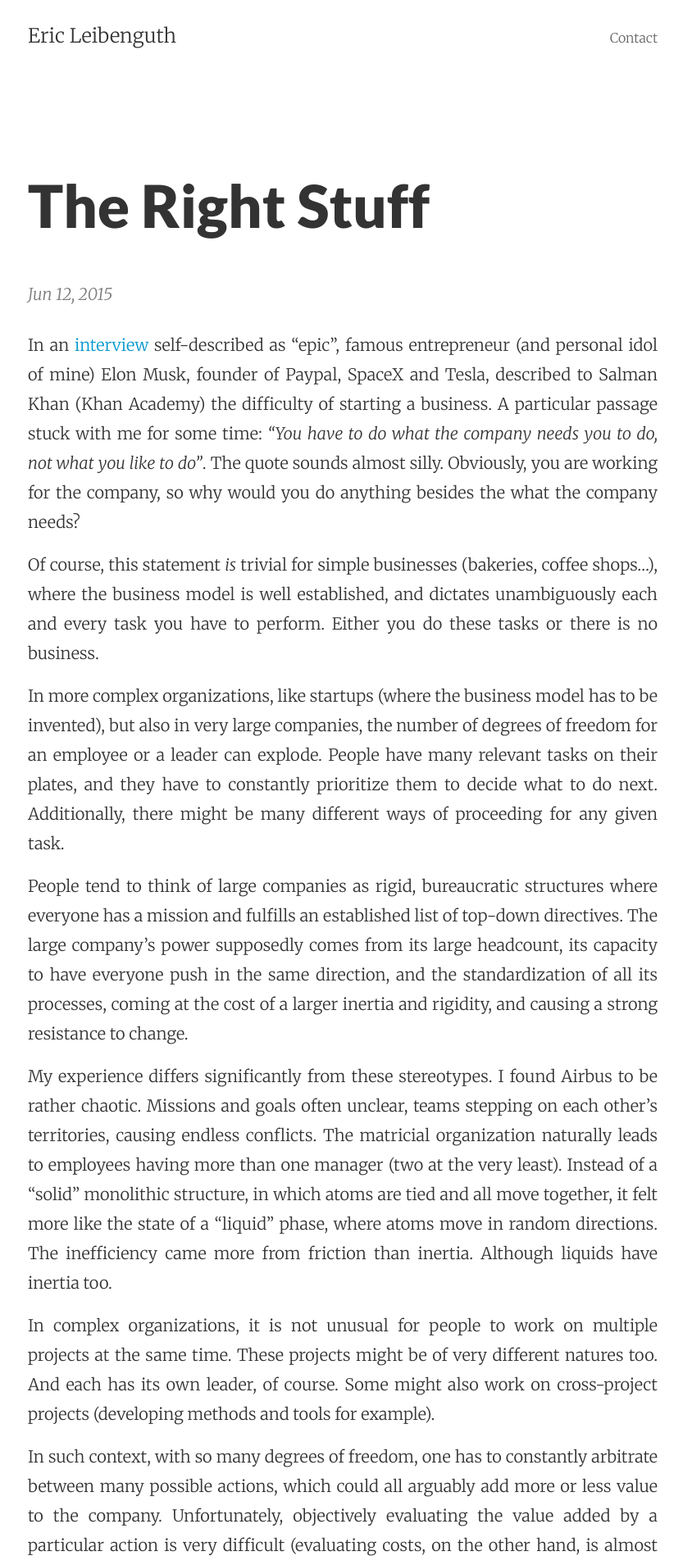
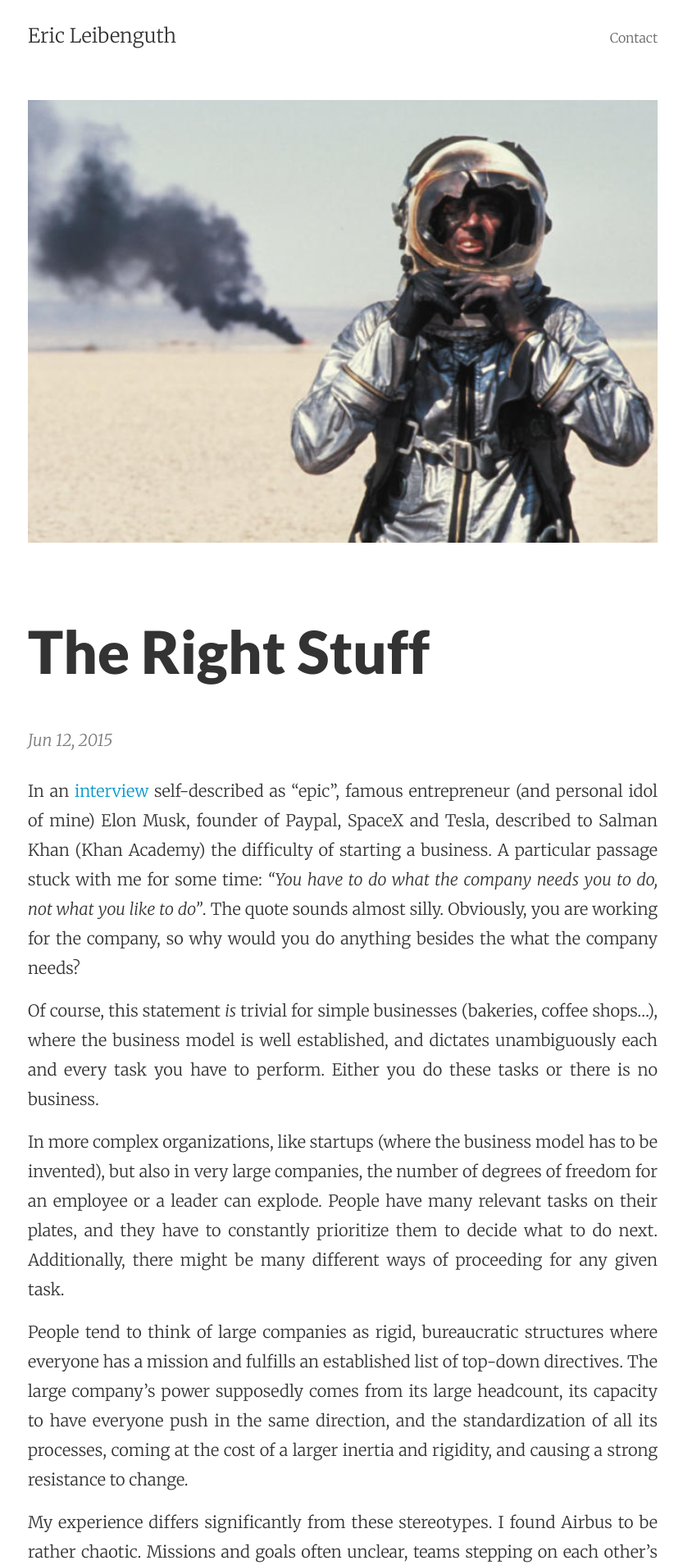
Before and after one commit to ericleib/ericleib.github.io, a Jekyll site: the page built from _posts/2015-06-12-the-right-stuff.markdown, in a window 1280 px wide. Shown: the top 1909 px of the page at 82% size, without its empty margins (222-1055 px from the left). Built offline with Jekyll 4.4.1, drawn with Linux system fonts in a browser that asks for light colours.

Commit message:
Update 2015-06-12-the-right-stuff.markdown

```diff
--- a/_posts/2015-06-12-the-right-stuff.markdown
+++ b/_posts/2015-06-12-the-right-stuff.markdown
@@ -2,6 +2,7 @@
 published: true
 title: The Right Stuff
 layout: post
+image: /imgs/yeager.jpg
 ---
 In an [interview](https://www.youtube.com/watch?v=vDwzmJpI4io) self-described as “epic”, famous entrepreneur (and personal idol of mine) Elon Musk, founder of Paypal, SpaceX and Tesla, described to Salman Khan (Khan Academy) the difficulty of starting a business. A particular passage stuck with me for some time: *“You have to do what the company needs you to do, not what you like to do”*. The quote sounds almost silly. Obviously, you are working for the company, so why would you do anything besides the what the company needs?
 
```
